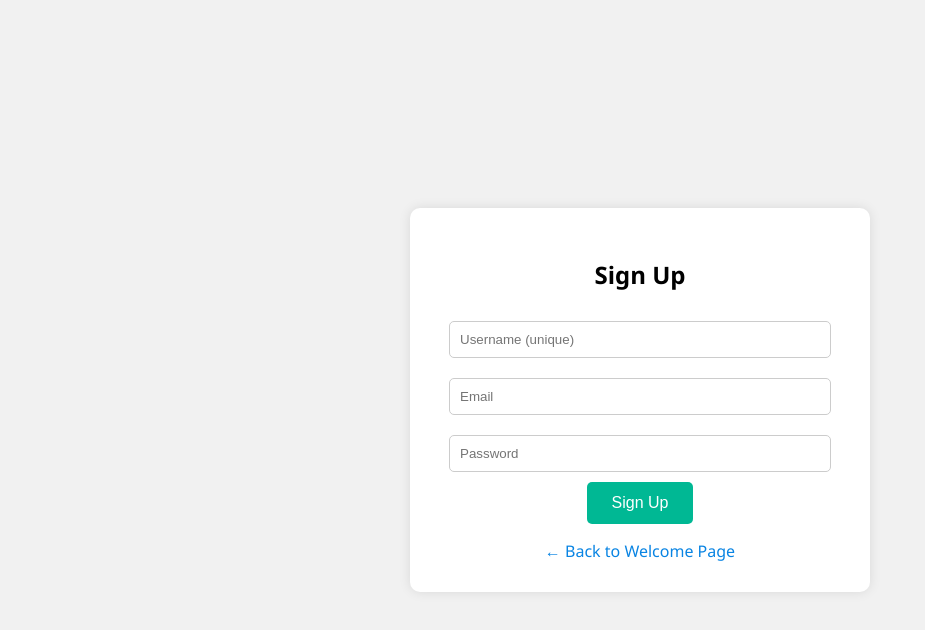
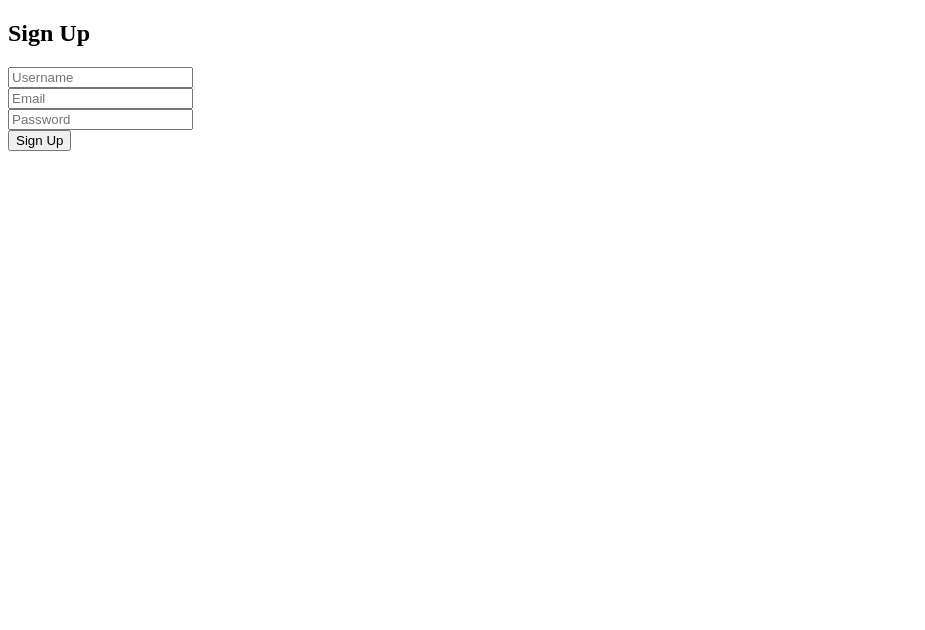
Before and after one commit to Davinto4/Davinto-Tech-Hub-, a plain HTML site: page signup.html in a window 1280 px wide. Shown: the whole page, without its empty margins (0-925 px from the left). Drawn offline with Linux system fonts and the light colour scheme.

Commit message:
Update signup.html

```diff
--- a/signup.html
+++ b/signup.html
@@ -1,81 +1,18 @@
 <!DOCTYPE html>
-<html lang="en">
+<html>
 <head>
-  <meta charset="UTF-8" />
-  <meta name="viewport" content="width=device-width, initial-scale=1.0"/>
-  <title>Sign Up | Davinto Tech Hub</title>
+  <title>Signup - Davinto Tech Hub</title>
   <script src="https://www.gstatic.com/firebasejs/10.12.0/firebase-app-compat.js"></script>
   <script src="https://www.gstatic.com/firebasejs/10.12.0/firebase-auth-compat.js"></script>
   <script src="https://www.gstatic.com/firebasejs/10.12.0/firebase-database-compat.js"></script>
-  <style>
-    body {
-      font-family: 'Segoe UI', sans-serif;
-      background: #f1f1f1;
-      display: flex;
-      align-items: center;
-      justify-content: center;
-      height: 100vh;
-      margin: 0;
-    }
-
-    .container {
-      background: white;
-      padding: 30px;
-      border-radius: 10px;
-      box-shadow: 0 0 12px rgba(0,0,0,0.1);
-      width: 90%;
-      max-width: 400px;
-      text-align: center;
-    }
-
-    h2 {
-      margin-bottom: 20px;
-    }
-
-    input {
-      width: 90%;
-      padding: 10px;
-      margin: 10px 0;
-      border: 1px solid #ccc;
-      border-radius: 5px;
-    }
-
-    button {
-      padding: 12px 25px;
-      border: none;
-      background: #00b894;
-      color: white;
-      border-radius: 5px;
-      font-size: 16px;
-      cursor: pointer;
-    }
-
-    #msg {
-      margin-top: 10px;
-      color: red;
-    }
-
-    a {
-      display: block;
-      margin-top: 15px;
-      text-decoration: none;
-      color: #0984e3;
-    }
-  </style>
 </head>
 <body>
-
-  <div class="container">
-    <h2>Sign Up</h2>
-
-    <input type="text" id="username" placeholder="Username (unique)" />
-    <input type="email" id="email" placeholder="Email" />
-    <input type="password" id="password" placeholder="Password" />
-    <button id="signupBtn">Sign Up</button>
-
-    <p id="msg"></p>
-    <a href="index.html">← Back to Welcome Page</a>
-  </div>
+  <h2>Sign Up</h2>
+  <input type="text" id="username" placeholder="Username" /><br />
+  <input type="email" id="email" placeholder="Email" /><br />
+  <input type="password" id="password" placeholder="Password" /><br />
+  <button onclick="signup()">Sign Up</button>
+  <p id="msg"></p>
 
   <script>
     const firebaseConfig = {
@@ -92,44 +29,36 @@
     const auth = firebase.auth();
     const db = firebase.database();
 
-    document.getElementById("signupBtn").addEventListener("click", async () => {
+    async function signup() {
       const username = document.getElementById("username").value.trim().toLowerCase();
       const email = document.getElementById("email").value.trim();
       const password = document.getElementById("password").value.trim();
       const msg = document.getElementById("msg");
 
-      msg.style.color = "red";
-
       if (!username || !email || !password) {
-        msg.textContent = "Please fill in all fields.";
+        msg.innerText = "Fill all fields.";
         return;
       }
 
       try {
-        const usernameRef = db.ref(`usernames/${username}`);
-        const snapshot = await usernameRef.get();
-
-        if (snapshot.exists()) {
-          msg.textContent = "Username already taken.";
+        const userRef = db.ref("usernames/" + username);
+        const exists = await userRef.get();
+        if (exists.exists()) {
+          msg.innerText = "Username taken!";
           return;
         }
 
         const userCred = await auth.createUserWithEmailAndPassword(email, password);
         const uid = userCred.user.uid;
+        await db.ref("users/" + uid).set({ username, email });
+        await userRef.set(uid);
 
-        await db.ref(`users/${uid}`).set({ email, username });
-        await usernameRef.set(uid);
-
-        msg.style.color = "green";
-        msg.textContent = "Signup successful! Redirecting...";
         alert("Welcome " + username + "!");
-        setTimeout(() => {
-          window.location.href = "homepage.html";
-        }, 1500);
+        window.location.href = "homepage.html";
       } catch (error) {
-        msg.textContent = error.message;
+        msg.innerText = error.message;
       }
-    });
+    }
   </script>
 </body>
 </html>
```
